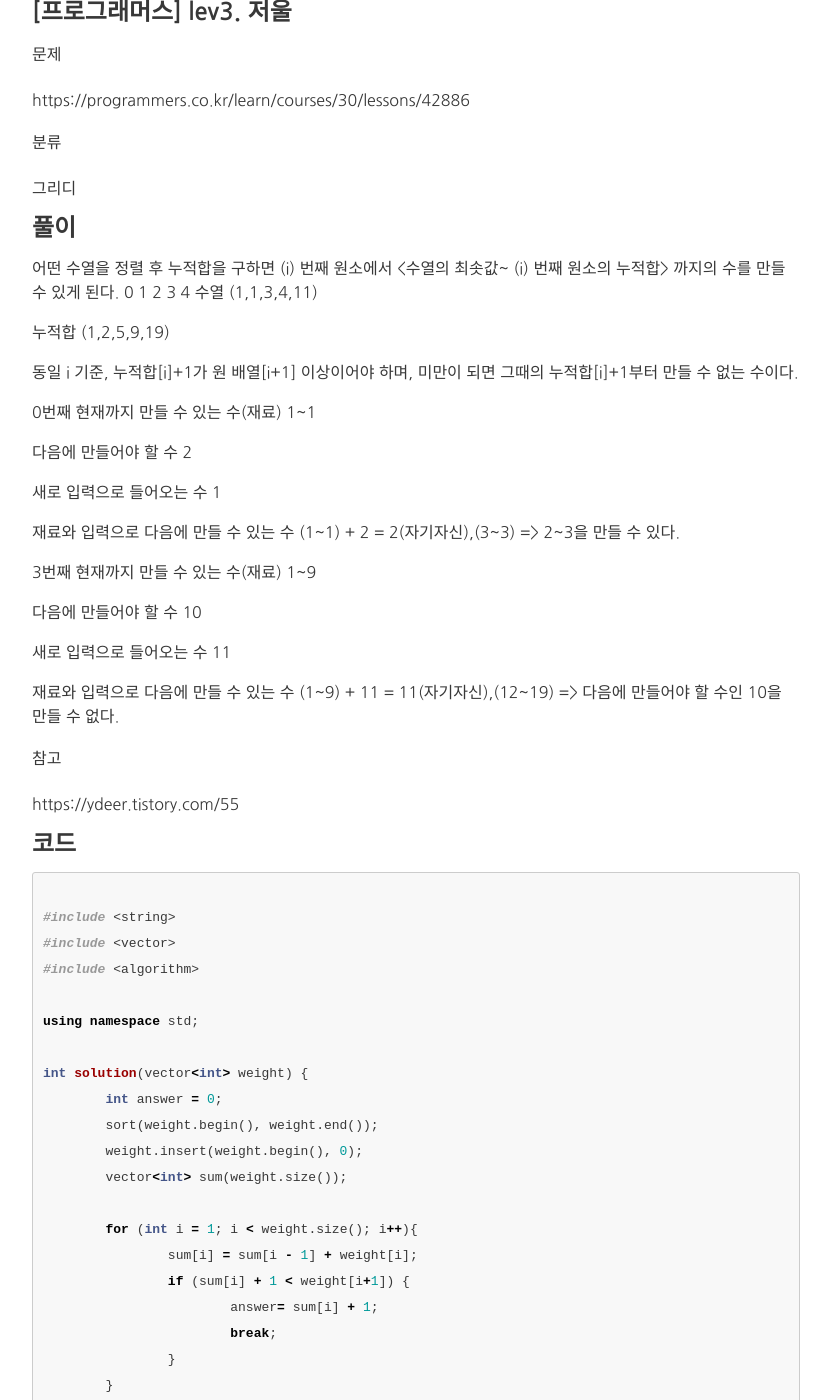
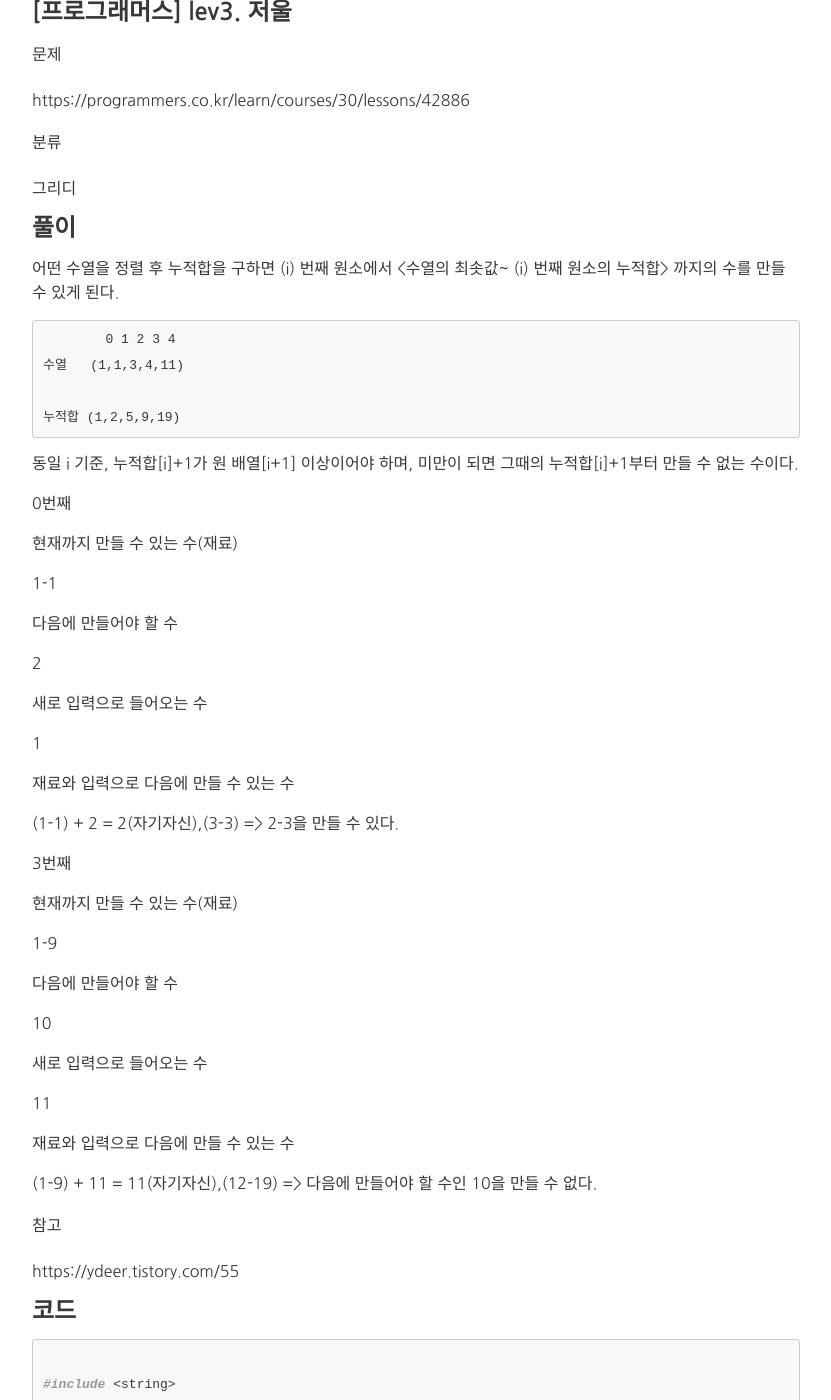
Before and after one commit to hj1115hj/hj1115hj.github.io, a Jekyll site: the page built from _posts/Algorithm-Programmers/2020-04-02-blog-20.md, in a window 1280 px wide and 1400 px high, scrolled down 343 px. Shown: the whole window, without its empty margins (224-1055 px from the left). Built offline with Jekyll 4.4.1, drawn with Linux system fonts in a browser that asks for light colours; nearby versions of some CDN libraries; comment, search, counter and statistics services are not loaded.

````diff
--- a/_posts/Algorithm-Programmers/2020-04-02-blog-20.md
+++ b/_posts/Algorithm-Programmers/2020-04-02-blog-20.md
@@ -25,40 +25,51 @@ https://programmers.co.kr/learn/courses/30/lessons/42886
 ## 풀이
 
 어떤 수열을 정렬 후 누적합을 구하면 (i) 번째 원소에서 <수열의 최솟값~ (i) 번째 원소의 누적합> 까지의 수를 만들 수 있게 된다.
-            0 1 2 3 4
+```
+        0 1 2 3 4
 수열   (1,1,3,4,11)
 
 누적합 (1,2,5,9,19)
-
+```
 동일 i 기준, 누적합[i]+1가 원 배열[i+1] 이상이어야 하며, 미만이 되면 그때의 누적합[i]+1부터 만들 수 없는 수이다.
 
 0번째
+
 현재까지 만들 수 있는 수(재료)
-1~1
+
+1-1
 
 다음에 만들어야 할 수
+
 2
 
 새로 입력으로 들어오는 수
+
 1
 
 재료와 입력으로 다음에 만들 수 있는 수
-(1~1) + 2 = 2(자기자신),(3~3) => 2~3을 만들 수 있다.
+
+(1-1) + 2 = 2(자기자신),(3-3) => 2-3을 만들 수 있다.
 
 
 
 3번째
+
 현재까지 만들 수 있는 수(재료)
-1~9
+
+1-9
 
 다음에 만들어야 할 수
+
 10
 
 새로 입력으로 들어오는 수
+
 11
 
 재료와 입력으로 다음에 만들 수 있는 수
-(1~9) + 11 = 11(자기자신),(12~19) => 다음에 만들어야 할 수인 10을 만들 수 없다.
+
+(1-9) + 11 = 11(자기자신),(12-19) => 다음에 만들어야 할 수인 10을 만들 수 없다.
 
 
 
````
